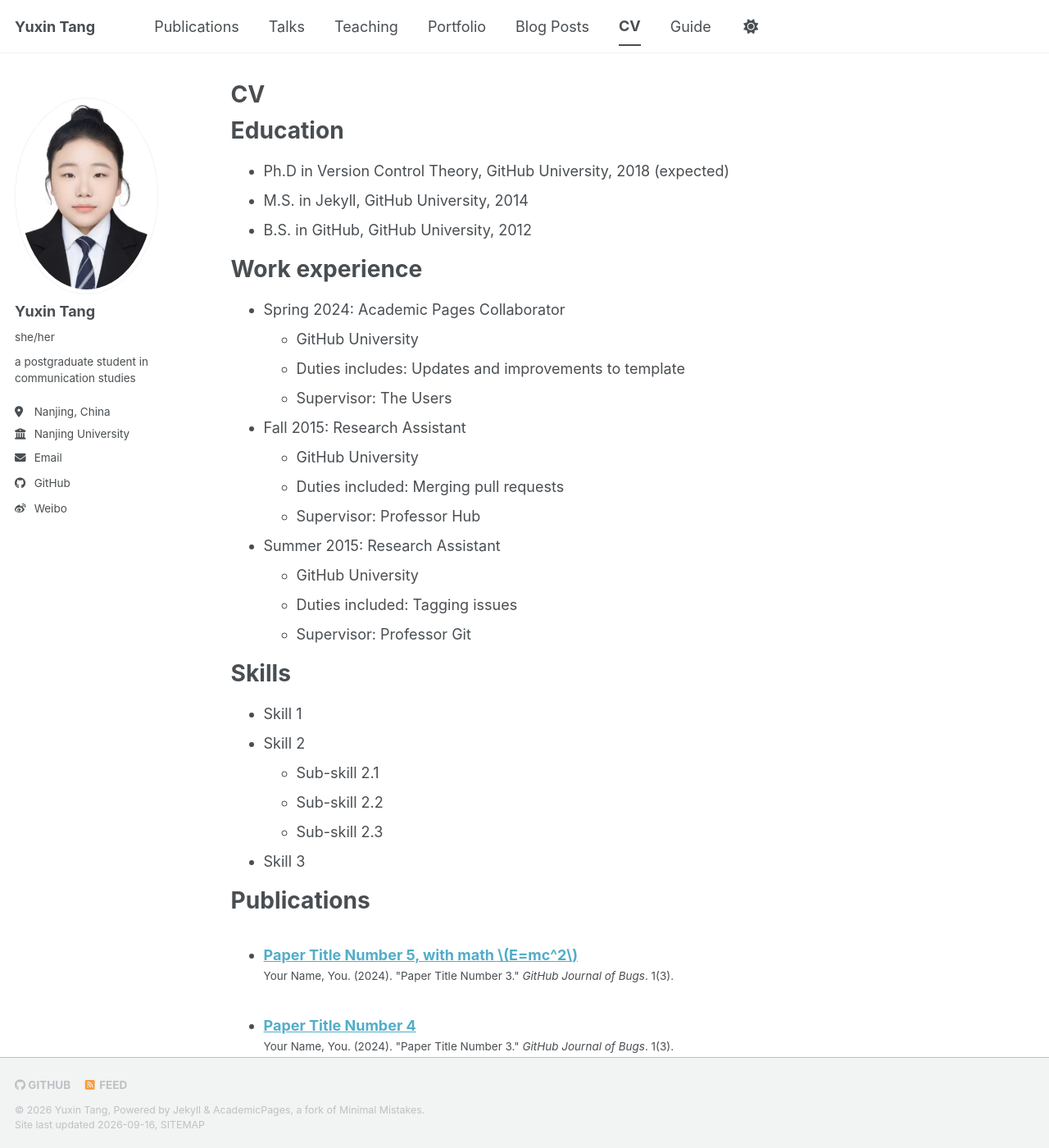
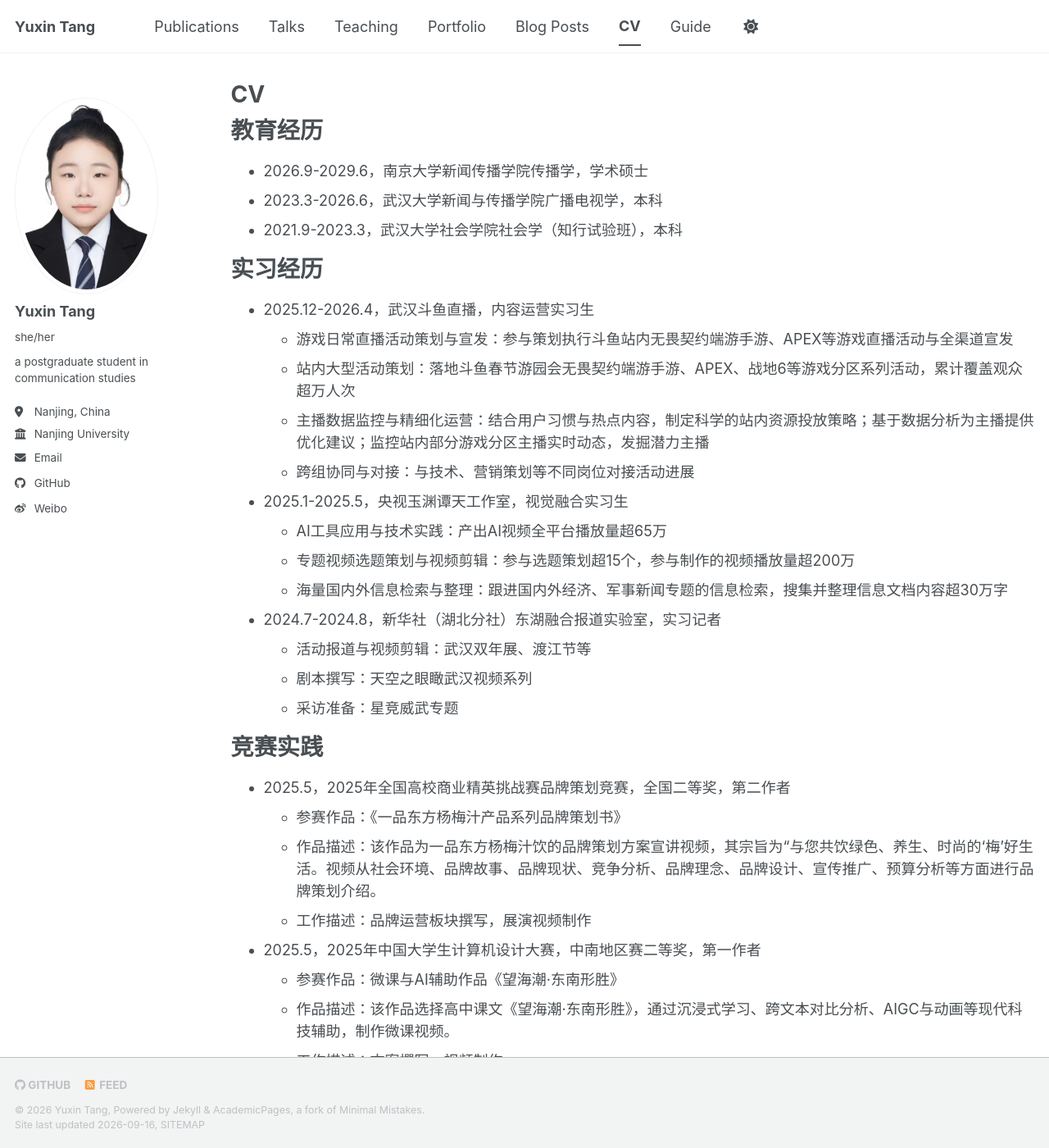
Before and after one commit to Tangyuxin0721/Tangyuxin0721.github.io, a Jekyll site: the page built from _pages/cv.md, in a window 1280 px wide and 1400 px high. Shown: the whole window at 82% size. Built offline with Jekyll 4.4.1, drawn with Linux system fonts in a browser that asks for light colours; a style sheet for code colours, icons or effects is not loaded.

Commit message:
Translate CV content to Chinese and update details

```diff
--- a/_pages/cv.md
+++ b/_pages/cv.md
@@ -9,37 +9,43 @@ redirect_from:
 
 {% include base_path %}
 
-Education
+教育经历
 ======
-* Ph.D in Version Control Theory, GitHub University, 2018 (expected)
-* M.S. in Jekyll, GitHub University, 2014
-* B.S. in GitHub, GitHub University, 2012
+* 2026.9-2029.6，南京大学新闻传播学院传播学，学术硕士
+* 2023.3-2026.6，武汉大学新闻与传播学院广播电视学，本科
+* 2021.9-2023.3，武汉大学社会学院社会学（知行试验班），本科
 
-Work experience
+实习经历
 ======
-* Spring 2024: Academic Pages Collaborator
-  * GitHub University
-  * Duties includes: Updates and improvements to template
-  * Supervisor: The Users
+* 2025.12-2026.4，武汉斗鱼直播，内容运营实习生
+  * 游戏日常直播活动策划与宣发：参与策划执行斗鱼站内无畏契约端游手游、APEX等游戏直播活动与全渠道宣发
+  * 站内大型活动策划：落地斗鱼春节游园会无畏契约端游手游、APEX、战地6等游戏分区系列活动，累计覆盖观众超万人次
+  * 主播数据监控与精细化运营：结合用户习惯与热点内容，制定科学的站内资源投放策略；基于数据分析为主播提供优化建议；监控站内部分游戏分区主播实时动态，发掘潜力主播
+  * 跨组协同与对接：与技术、营销策划等不同岗位对接活动进展
 
-* Fall 2015: Research Assistant
-  * GitHub University
-  * Duties included: Merging pull requests
-  * Supervisor: Professor Hub
+* 2025.1-2025.5，央视玉渊谭天工作室，视觉融合实习生
+  * AI工具应用与技术实践：产出AI视频全平台播放量超65万
+  * 专题视频选题策划与视频剪辑：参与选题策划超15个，参与制作的视频播放量超200万
+  * 海量国内外信息检索与整理：跟进国内外经济、军事新闻专题的信息检索，搜集并整理信息文档内容超30万字
 
-* Summer 2015: Research Assistant
-  * GitHub University
-  * Duties included: Tagging issues
-  * Supervisor: Professor Git
+* 2024.7-2024.8，新华社（湖北分社）东湖融合报道实验室，实习记者
+  * 活动报道与视频剪辑：武汉双年展、渡江节等
+  * 剧本撰写：天空之眼瞰武汉视频系列
+  * 采访准备：星竞威武专题
 
-Skills
+竞赛实践
 ======
-* Skill 1
-* Skill 2
-  * Sub-skill 2.1
-  * Sub-skill 2.2
-  * Sub-skill 2.3
-* Skill 3
+* 2025.5，2025年全国高校商业精英挑战赛品牌策划竞赛，全国二等奖，第二作者
+  * 参赛作品：《一品东方杨梅汁产品系列品牌策划书》
+  * 作品描述：该作品为一品东方杨梅汁饮的品牌策划方案宣讲视频，其宗旨为“与您共饮绿色、养生、时尚的‘梅’好生活。视频从社会环境、品牌故事、品牌现状、竞争分析、品牌理念、品牌设计、宣传推广、预算分析等方面进行品牌策划介绍。
+  * 工作描述：品牌运营板块撰写，展演视频制作
+* 2025.5，2025年中国大学生计算机设计大赛，中南地区赛二等奖，第一作者
+  * 参赛作品：微课与AI辅助作品《望海潮·东南形胜》
+  * 作品描述：该作品选择高中课文《望海潮·东南形胜》，通过沉浸式学习、跨文本对比分析、AIGC与动画等现代科技辅助，制作微课视频。
+  * 工作描述：文案撰写，视频制作
+* 2024.9，第九届中国数据新闻大赛，湖北省赛区三等奖，第二作者
+  * 参赛作品：《国潮涌动：数据解码国货探索之路》
+  * 工作描述：数据分析、文案撰写、图像动画等可视化制作
 
 Publications
 ======
```
